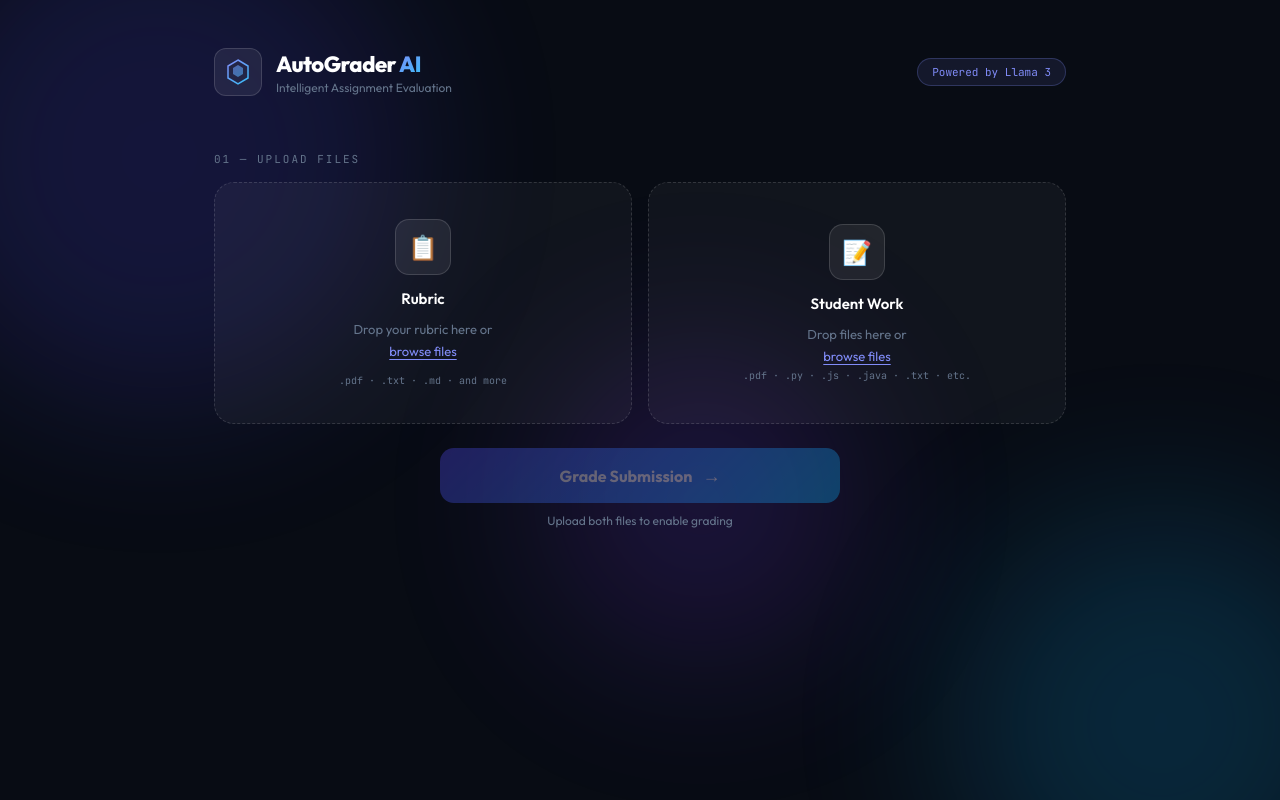
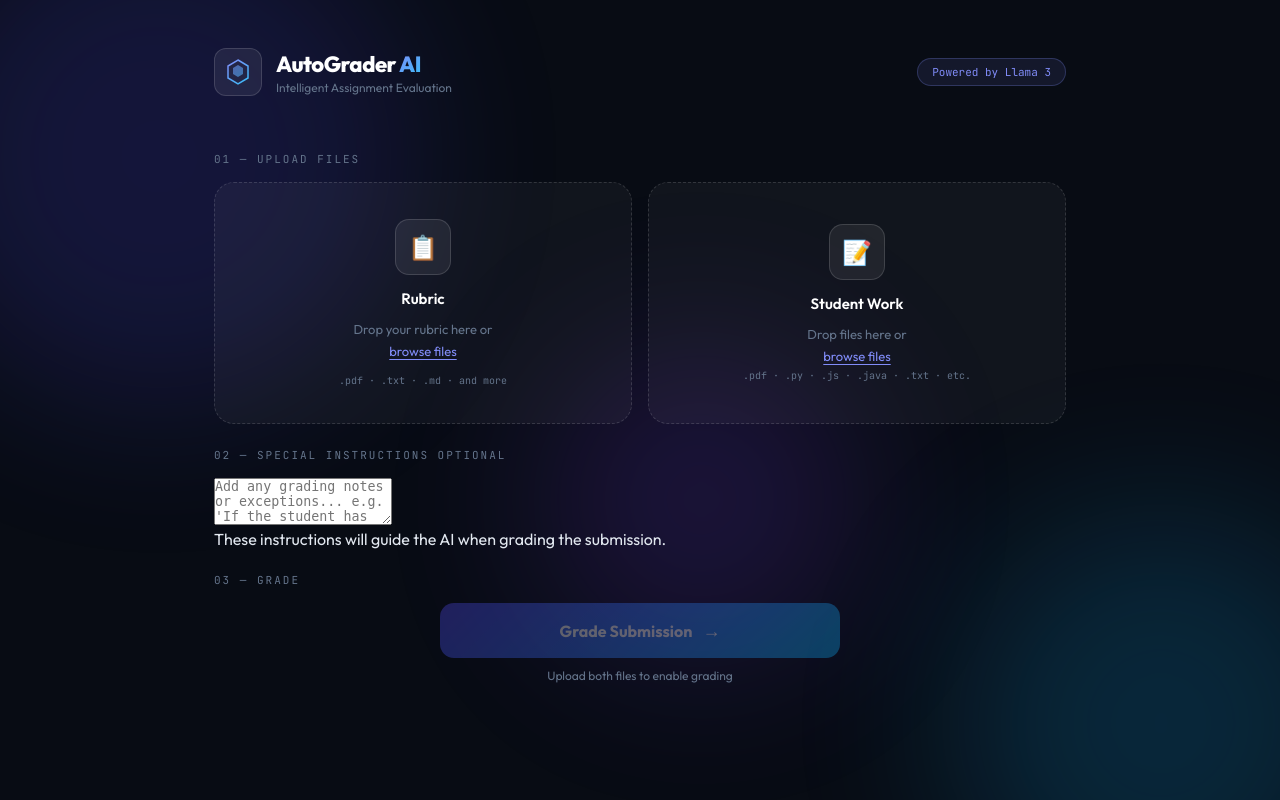
Before and after one commit to samyamsapkt-web/autograderai, a Flask app: page / in a window 1280 px wide. Run offline with Flask 3, Linux system fonts and the light colour scheme; some libraries are stand-ins or nearby versions.

Commit message:
Update index.html

```diff
--- a/templates/index.html
+++ b/templates/index.html
@@ -74,6 +74,19 @@
 
     </div>
 
+    <!-- SPECIAL INSTRUCTIONS -->
+    <div class="section-label" style="margin-top:24px;">02 — Special Instructions <span class="optional-tag">Optional</span></div>
+    <div class="instructions-wrap">
+      <textarea
+        id="specialInstructions"
+        class="instructions-input"
+        placeholder="Add any grading notes or exceptions... e.g. 'If the student has the correct answer but not exact wording from the answer key, still give full marks' or 'Be lenient on spelling, focus on content only'"
+        rows="3"
+      ></textarea>
+      <div class="instructions-hint">These instructions will guide the AI when grading the submission.</div>
+    </div>
+
+    <div class="section-label" style="margin-top:24px;">03 — Grade</div>
     <div class="grade-wrap">
       <button class="grade-btn" id="gradeBtn" disabled>
         <span class="grade-btn-text">Grade Submission</span>
@@ -84,7 +97,7 @@
 
     <div class="status-bar hidden" id="statusBar">
       <div class="status-inner">
-        <div class="spinner" id="spinner"></div>
+        <div class="spinner"></div>
         <span id="statusText"></span>
       </div>
     </div>
```
